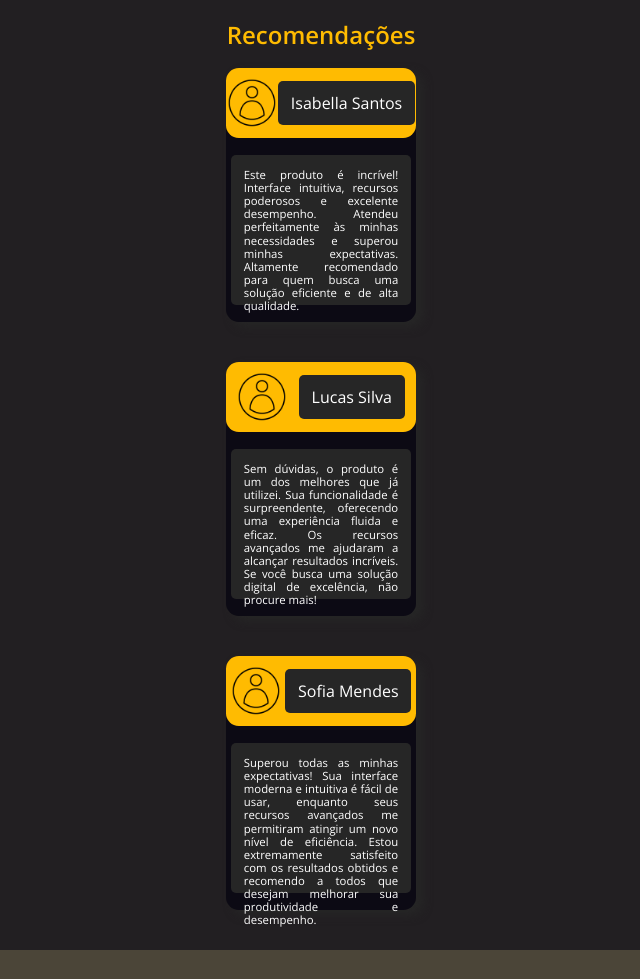
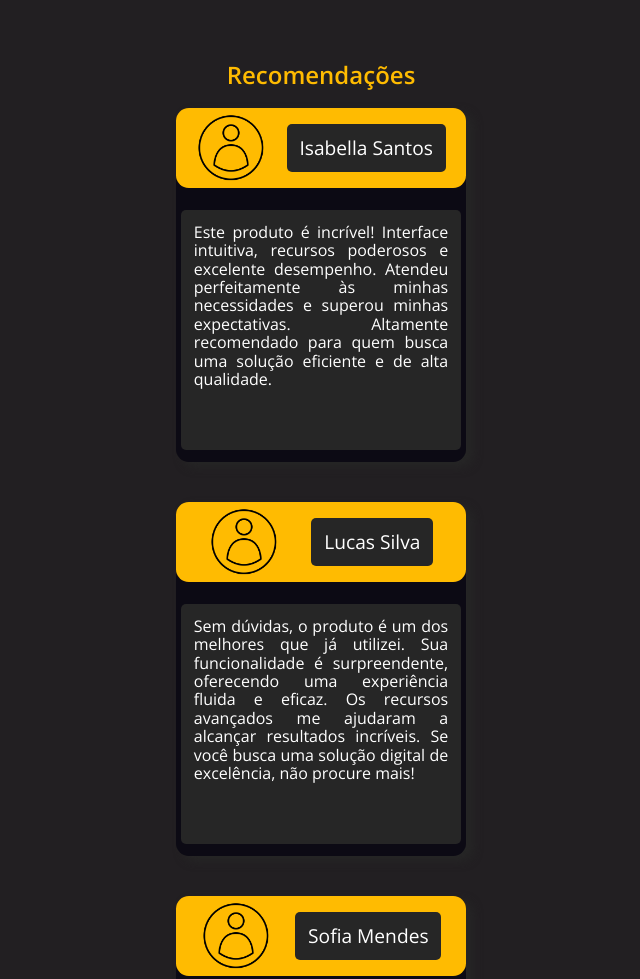
Before and after one commit to Joao-Bordignon/Portfolio, a plain HTML site: page index.html in a window 1280 px wide. Shown: the part 1123-2102 px from the top of the page, without its empty margins (319-959 px from the left). Drawn offline with nearby package versions, Linux system fonts and the light colour scheme.

Commit message:
Add files via upload

```diff
--- a/css/style.css
+++ b/css/style.css
@@ -11,7 +11,7 @@ body {
 header {
     margin-top: 2vh;
     width: 100%;
-    height: 10vh;
+    height: 15vh;
     display: flex;
     flex-direction: row-reverse;
     justify-content: space-evenly;
@@ -205,8 +205,8 @@ button:hover {
 }
 
 .card {
-    width: 190px;
-    height: 254px;
+    width: 290px;
+    height: 354px;
     background: #0C0A14;
     box-shadow: 7px 5px 10px rgb(38, 38, 38);
     margin-bottom: 5vh;
@@ -214,7 +214,7 @@ button:hover {
 }
 
 .pessoa {
-    height: 70px;
+    height: 80px;
     background-color: #FFBB01;
     display: flex;
     flex-direction: row;
@@ -231,21 +231,23 @@ button:hover {
     background-color: rgb(38, 38, 38);
     padding: 1vw;
     border-radius: 5px;
+    font-size: 1.2rem;
 }
 
 .Description {
     border-color: rgb(38, 38, 38);
     background-color: rgb(38, 38, 38);
     transform: translate(5px, 6px);
-    width: 180px;
-    height: 150px;
+    width: 280px;
+    height: 240px;
     border-radius: 5px;
+    align-items: center;
 }
 
 .Description p {
     padding: 1vw;
     text-align: justify;
-    font-size: 0.71rem;
+    font-size: 0.7;
 }
 
 .sociais{
--- a/index.html
+++ b/index.html
@@ -84,7 +84,7 @@
         <div class="recomendacoes">
             <div class="card">
                 <div class="pessoa">
-                    <img src="img/perfil-de-usuario.png" width="50vw" height="50vh">
+                    <img src="img/perfil-de-usuario.png" width="70vw" height="70vh">
                     <p>Isabella Santos</p>
                 </div>
 
@@ -100,7 +100,7 @@
 
             <div class="card">
                 <div class="pessoa">
-                    <img src="img/perfil-de-usuario.png" width="50vw" height="50vh">
+                    <img src="img/perfil-de-usuario.png" width="70vw" height="70vh">
                     <p>Lucas Silva</p>
                 </div>
 
@@ -116,7 +116,7 @@
 
             <div class="card">
                 <div class="pessoa">
-                    <img src="img/perfil-de-usuario.png" width="50vw" height="50vh">
+                    <img src="img/perfil-de-usuario.png" width="70vw" height="70vh">
                     <p>Sofia Mendes</p>
                 </div>
 
```
